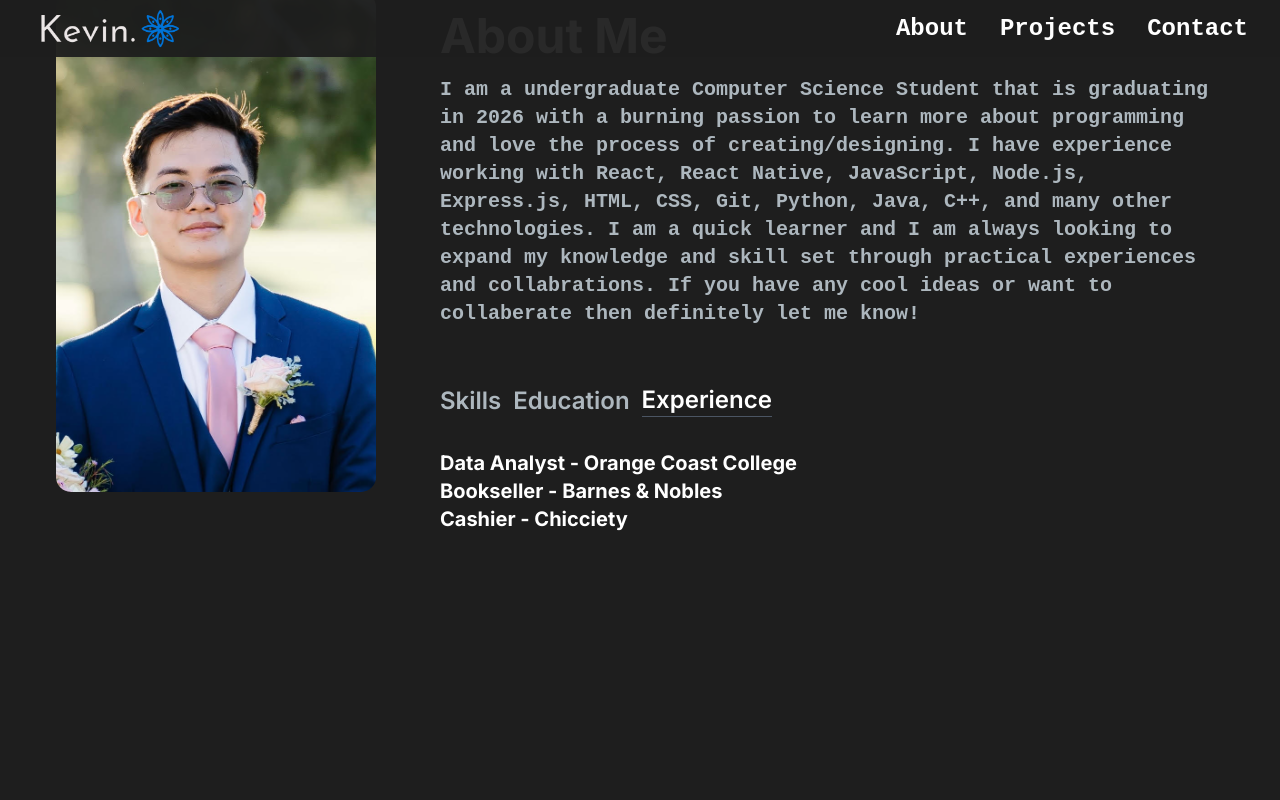
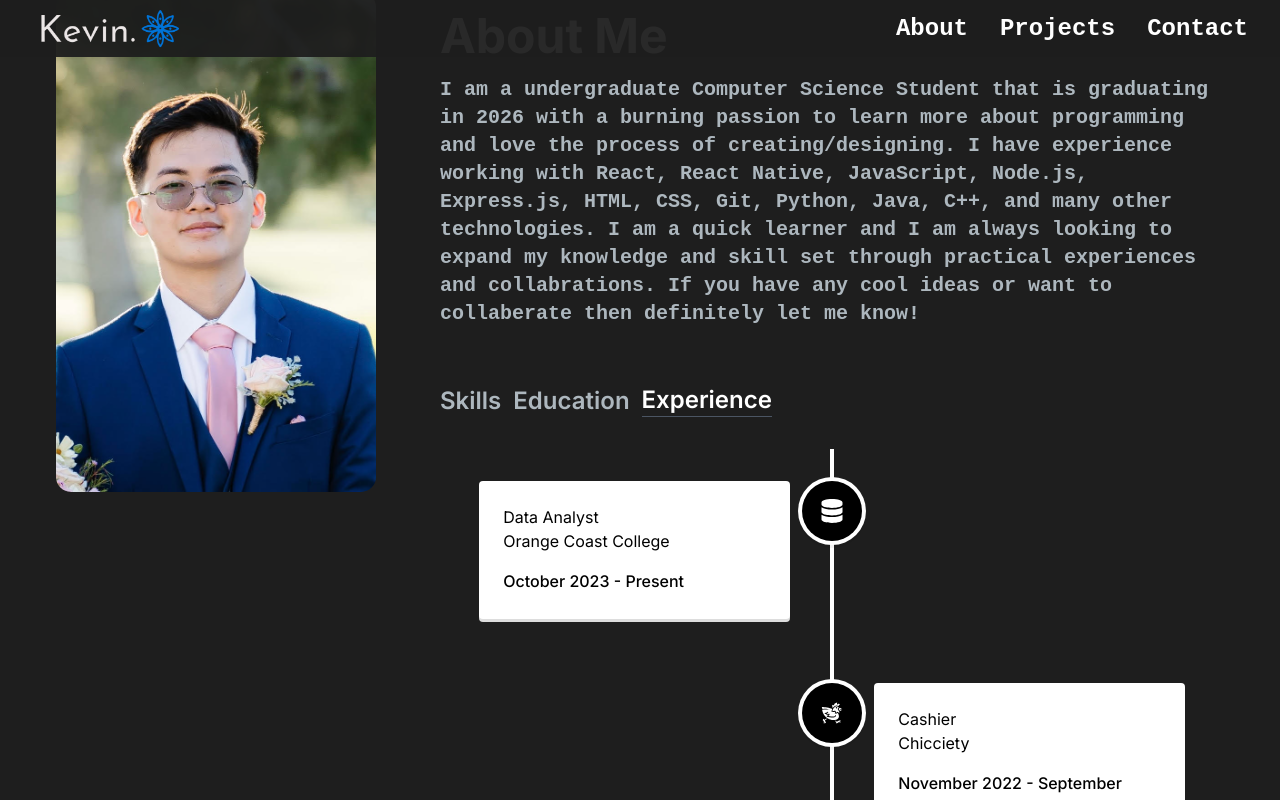
Before and after one commit to Kevin06x/Personal-Website, a Next.js app in the folder personal/: page / in a window 1280 px wide. Both pictures are taken after a click on the button "Experience". Shown: the part 576-1376 px from the top of the page. Built offline with nearby package versions, Linux system fonts and the light colour scheme.

Commit message:
Experience Start

```diff
--- a/personal/app/components/AboutSection.jsx
+++ b/personal/app/components/AboutSection.jsx
@@ -4,6 +4,7 @@ import Image from 'next/image';
 import TabButton from './TabButton';
 import SkillsList from './SkillsList';
 import EducationSection from './EducationSection';
+import ExperienceSection from './ExperienceSection';
 
 const TAB_DATA = [
     {
@@ -24,11 +25,7 @@ const TAB_DATA = [
         title: 'Experience',
         id: 'experience',
         content: (
-            <ul className= 'text-lg md:text-xl text-white font-bold'>
-                <li>Data Analyst - Orange Coast College</li>
-                <li>Bookseller - Barnes & Nobles</li>
-                <li>Cashier - Chicciety</li>
-            </ul>
+            <ExperienceSection />
         )
     }
 ]
--- a/personal/app/components/EducationCards.jsx
+++ b/personal/app/components/EducationCards.jsx
@@ -1,8 +1,21 @@
-import React from 'react';
+import React, { useState } from 'react';
 
-const EducationCards = ({ imgUrl, title, degree }) => {
+const EducationCards = ({ imgUrl, title, degree, link }) => {
+  const [isHovered, setIsHovered] = useState(false);
+
+  const handleHover = () => {
+    setIsHovered(!isHovered);
+  };
+
   return (
-    <div className='p-4 rounded-xl'>
+    <a href={link} target="_blank" rel="noopener noreferrer" className="no-underline">
+      <div
+        className={`p-4 rounded-xl transition-transform duration-300 transform hover:scale-105 ${
+          isHovered ? 'shadow-lg' : ''
+        }`}
+        onMouseEnter={handleHover}
+        onMouseLeave={handleHover}
+      >
         <div className="h-30 flex items-center justify-center rounded-t-xl overflow-hidden">
           <img src={imgUrl} alt={title} className="object-cover" style={{ maxHeight: '100%', maxWidth: '100%' }} />
         </div>
@@ -11,6 +24,7 @@ const EducationCards = ({ imgUrl, title, degree }) => {
           <h6 className='text-sm' style={{fontStyle:"italic"}}>{degree}</h6>
         </div>
       </div>
+    </a>
   );
 };
 
--- a/personal/app/components/EducationSection.jsx
+++ b/personal/app/components/EducationSection.jsx
@@ -7,19 +7,21 @@ const educationData = [
         title: "UC Irvine",
         image: "/Images/uci2.png",
         degree: 'Computer Science B.S',
+        link: "https://uci.edu/",
     },
     {
         id: 2,
         title: "Orange Coast College",
         image: "/Images/occ2.png",
         degree: 'Computer Science A.S',
-
+        link: "https://orangecoastcollege.edu/",
     },
     {
         id: 3,
         title: "Muffles High School",
         image: '/Images/muffles2.png',
         degree: 'High School Diploma',
+        link: "https://www.mufflescollege.com/",
     },
 ];
 
@@ -28,7 +30,7 @@ const EducationSection = () => {
     <>
     <div className='grid md:grid-cols-3 gap-6 md:gap-8 '>
         {educationData.map((school) => (
-        <EducationCards key={school.id} title={school.title} imgUrl={school.image} degree={school.degree}/>
+        <EducationCards key={school.id} title={school.title} imgUrl={school.image} degree={school.degree} link={school.link}/>
         ))}
     </div>
     </>
--- /dev/null
+++ b/personal/app/components/ExperienceCard.jsx
@@ -0,0 +1,22 @@
+import React from 'react';
+
+const ExperienceCard = ({ experience }) => {
+  const { title, company_name, icon, iconBg, date, points } = experience;
+
+  return (
+    <div className="vertical-timeline-element">
+      {/* Icon */}
+      <div className="vertical-timeline-element-icon" style={{ background: iconBg }}>
+        {icon}
+      </div>
+      {/* Content */}
+      <div className="vertical-timeline-element-content text-black">
+        <h3 className="vertical-timeline-element-title">{title}</h3>
+        <h4 className="vertical-timeline-element-subtitle">{company_name}</h4>
+        <p>{date}</p>
+      </div>
+    </div>
+  );
+};
+
+export default ExperienceCard;
--- /dev/null
+++ b/personal/app/components/ExperienceSection.jsx
@@ -0,0 +1,67 @@
+import React from 'react';
+import { VerticalTimeline, VerticalTimelineElement} from 'react-vertical-timeline-component';
+import 'react-vertical-timeline-component/style.min.css';
+import ExperienceCard from './ExperienceCard';
+import { FaDatabase, FaBook  } from "react-icons/fa";
+import { GiChicken } from "react-icons/gi";
+
+const experiences = [
+  {
+    title: "Data Analyst",
+    company_name: "Orange Coast College",
+    icon: <FaDatabase/>,
+    iconBg: "black",
+    date: "October 2023 - Present",
+    points: [
+      "Analyzing Data",
+      "Collaberating with team",
+      "Troubleshooting systems",
+      "Coding a web pages",
+    ],
+  },
+  {
+    title: "Cashier",
+    company_name: "Chicciety",
+    icon: <GiChicken />,
+    iconBg: "black",
+    date: "November 2022 - September 2023",
+    points: [
+      "Communicated Efficiently with team members and customers",
+      "Provided excellent service",
+      "Worked in a stressful environment",
+      "Regularly cooked food and helped inventory",
+    ],
+  },
+  {
+    title: "Bookseller",
+    company_name: "Barnes & Nobles",
+    icon: <FaBook />,
+    iconBg: "black",
+    date: "August-September 2022/2023",
+    points: [
+      "Trouble Shooting Systems",
+      "Inputting, Outputting and Managing databases",
+      "Worked as customer Service",
+      "Quick on my feet",
+    ],
+  },
+];
+
+const ExperienceSection = () => {
+  return (
+    <>
+    <div className='flex flex-col items-start '>
+        <VerticalTimeline>
+        {experiences.map((experience, index) => (
+            <ExperienceCard
+              key={`experience-${index}`}
+              experience={experience}
+            />
+          ))}
+        </VerticalTimeline>
+    </div>
+    </>
+  );
+};
+
+export default ExperienceSection;
--- a/personal/package.json
+++ b/personal/package.json
@@ -10,12 +10,14 @@
   },
   "dependencies": {
     "@heroicons/react": "^2.1.3",
+    "framer-motion": "^11.1.7",
     "heroicons": "^2.1.3",
     "next": "14.2.3",
     "react": "^18",
     "react-dom": "^18",
     "react-icons": "^5.2.0",
-    "react-type-animation": "^3.2.0"
+    "react-type-animation": "^3.2.0",
+    "react-vertical-timeline-component": "^3.6.0"
   },
   "devDependencies": {
     "eslint": "^8",
```
Also changed, not shown: personal/app/page.js (line endings or trailing spaces), 1 other file (tests, documents, lock files or other folders). Lines whose indentation alone changed are shown as unchanged.
